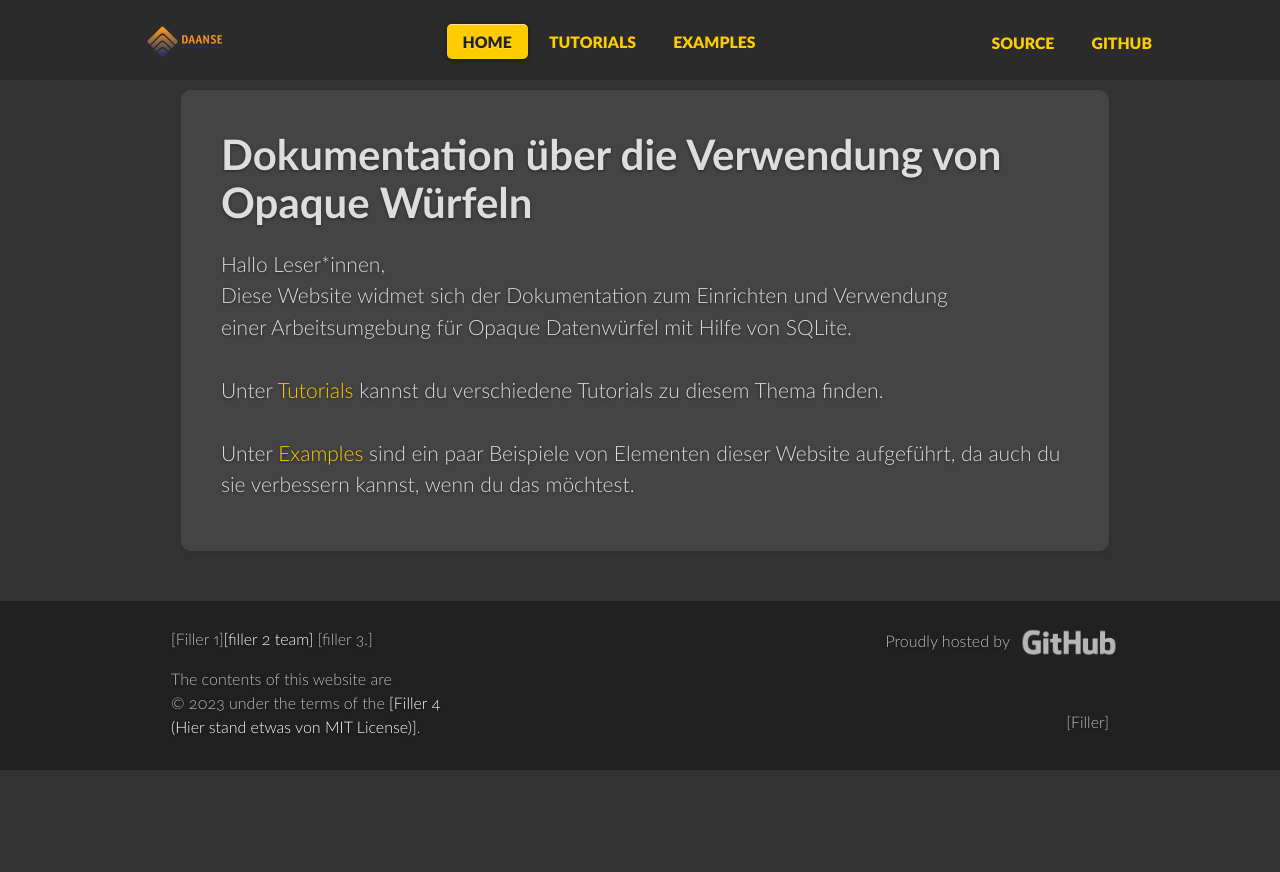
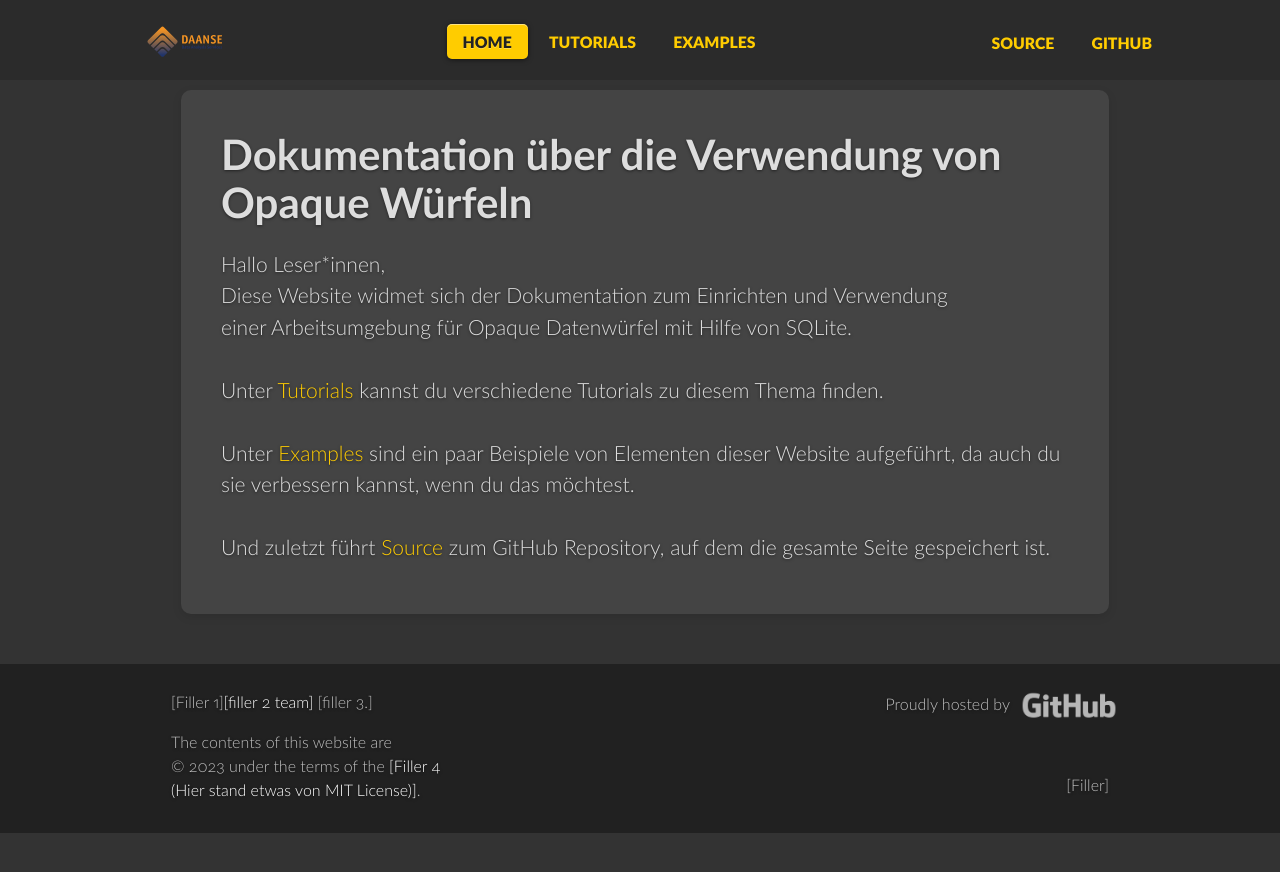
Before and after one commit to EcksteinD/EcksteinD.github.io, a Jekyll site: the page built from index.md, in a window 1280 px wide. Shown: the top 872 px of the page. Built offline with Jekyll 4.4.1, drawn with Linux system fonts in a browser that asks for light colours; comment, search, counter and statistics services are not loaded.

Commit message:
final touches

```diff
--- a/index.md
+++ b/index.md
@@ -9,4 +9,7 @@ einer Arbeitsumgebung für Opaque Datenwürfel mit Hilfe von SQLite.\
 Unter [Tutorials](https://ecksteind.github.io/docs/) kannst du verschiedene Tutorials zu diesem Thema finden.\
 \
 Unter [Examples](https://ecksteind.github.io/examples/) sind ein paar Beispiele von Elementen dieser Website aufgeführt,
-da auch du sie verbessern kannst, wenn du das möchtest.
+da auch du sie verbessern kannst, wenn du das möchtest.\
+\
+Und zuletzt führt [Source](https://github.com/EcksteinD/EcksteinD.github.io/tree/gh-pages) zum GitHub Repository, auf
+dem die gesamte Seite gespeichert ist.
```
